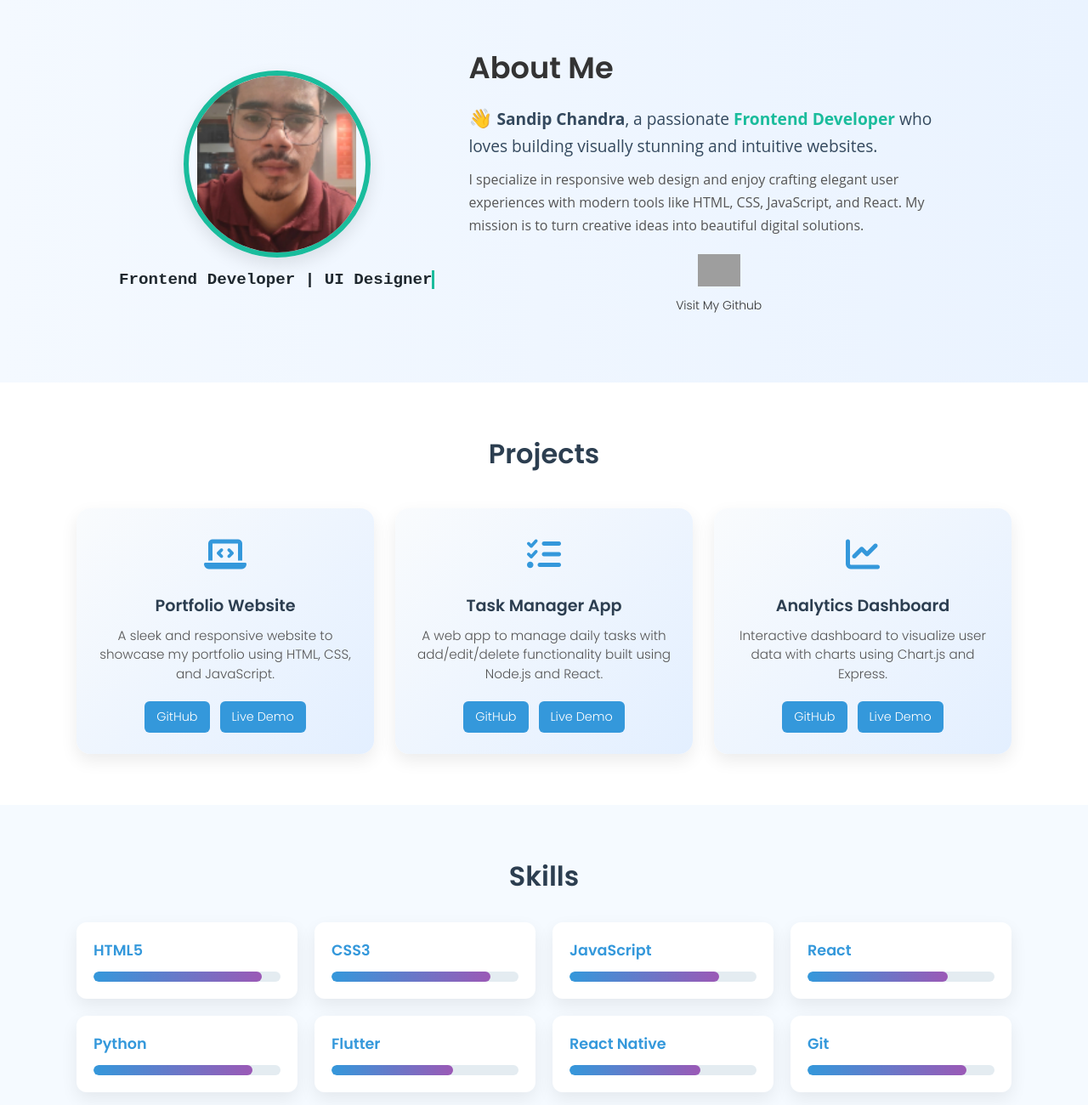
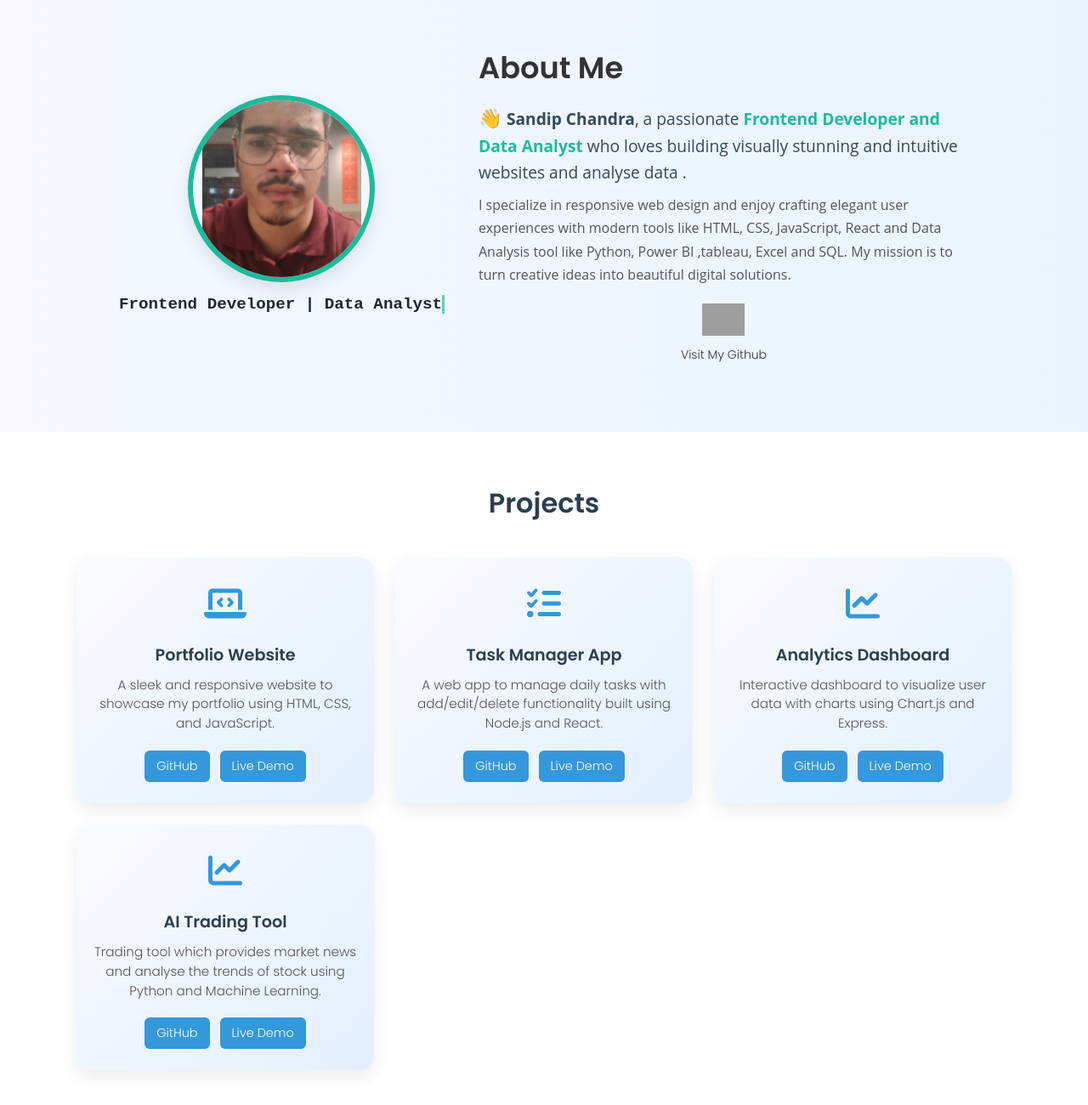
Before and after one commit to Coder-Sandip/Porfolio, a plain HTML site: page index.html in a window 1280 px wide. Shown: the part 100-1400 px from the top of the page at 85% size. Drawn offline with Linux system fonts and the light colour scheme; grey boxes are pictures that could not be loaded.

Commit message:
new changes

```diff
--- a/index.html
+++ b/index.html
@@ -25,7 +25,7 @@
     <a href="#skills">Skills</a>
     <a href="#projects">Projects</a>
     <a href="#contact">Contact</a>
-    <a href="SandipChandra_Resume_1.jpg" target="_blank">Resume</a>
+    <a href="Sandip_Chandra_newresume.pdf" target="_blank">Resume</a>
   </nav>
 </header>
 
@@ -36,15 +36,15 @@
       <div class="photo-circle">
         <img src="Adobe Express - file.jpg" alt="Profile Photo" />
       </div>
-      <h3 class="typewriter">Frontend Developer | UI Designer</h3>
+      <h3 class="typewriter">Frontend Developer | Data Analyst</h3>
     </div>
     <div class="about-text">
       <h2>About Me</h2>
       <p class="about-intro">
-        <span class="wave-emoji">👋</span> <strong>Sandip Chandra</strong>, a passionate <span class="highlight">Frontend Developer</span> who loves building visually stunning and intuitive websites.
+        <span class="wave-emoji">👋</span> <strong>Sandip Chandra</strong>, a passionate <span class="highlight">Frontend Developer and Data Analyst</span> who loves building visually stunning and intuitive websites and analyse data .
       </p>
       <p class="about-detail">
-        I specialize in responsive web design and enjoy crafting elegant user experiences with modern tools like HTML, CSS, JavaScript, and React. My mission is to turn creative ideas into beautiful digital solutions.
+        I specialize in responsive web design and enjoy crafting elegant user experiences with modern tools like HTML, CSS, JavaScript, React and Data Analysis tool like Python, Power BI ,tableau, Excel and SQL. My mission is to turn creative ideas into beautiful digital solutions.
       </p>
       <div class="github-link-wrapper">
       <a href="#" onclick="animateGitHub(event)">
@@ -101,6 +101,17 @@
         <a href="#" target="_blank">Live Demo</a>
       </div>
     </div>
+     <div class="project-card">
+      <div class="project-icon">
+        <i class="fas fa-chart-line"></i>
+      </div>
+      <h3>AI Trading Tool</h3>
+      <p>Trading tool which provides market news and analyse the trends of stock using Python and Machine Learning.</p>
+      <div class="project-links">
+        <a href="ai-trading-tool.onrender.com/" target="_blank">GitHub</a>
+        <a href="#" target="_blank">Live Demo</a>
+      </div>
+    </div>
   </div>
 </section>
 
@@ -145,13 +156,13 @@
       </div>
     </div>
     <div class="skill-card">
-      <h3>React Native</h3>
+      <h3>Power BI</h3>
       <div class="progress-bar">
         <div class="progress" data-progress="70%"></div>
       </div>
     </div>
     <div class="skill-card">
-      <h3>Git</h3>
+      <h3>SQL</h3>
       <div class="progress-bar">
         <div class="progress" data-progress="85%"></div>
       </div>
```
Also changed, not shown: nodejs/myserver.js (added, +14 -0 lines), nodejs/package.json (added, +19 -0 lines), nodejs/servers.js (added, +10 -0 lines), 2 other files.
